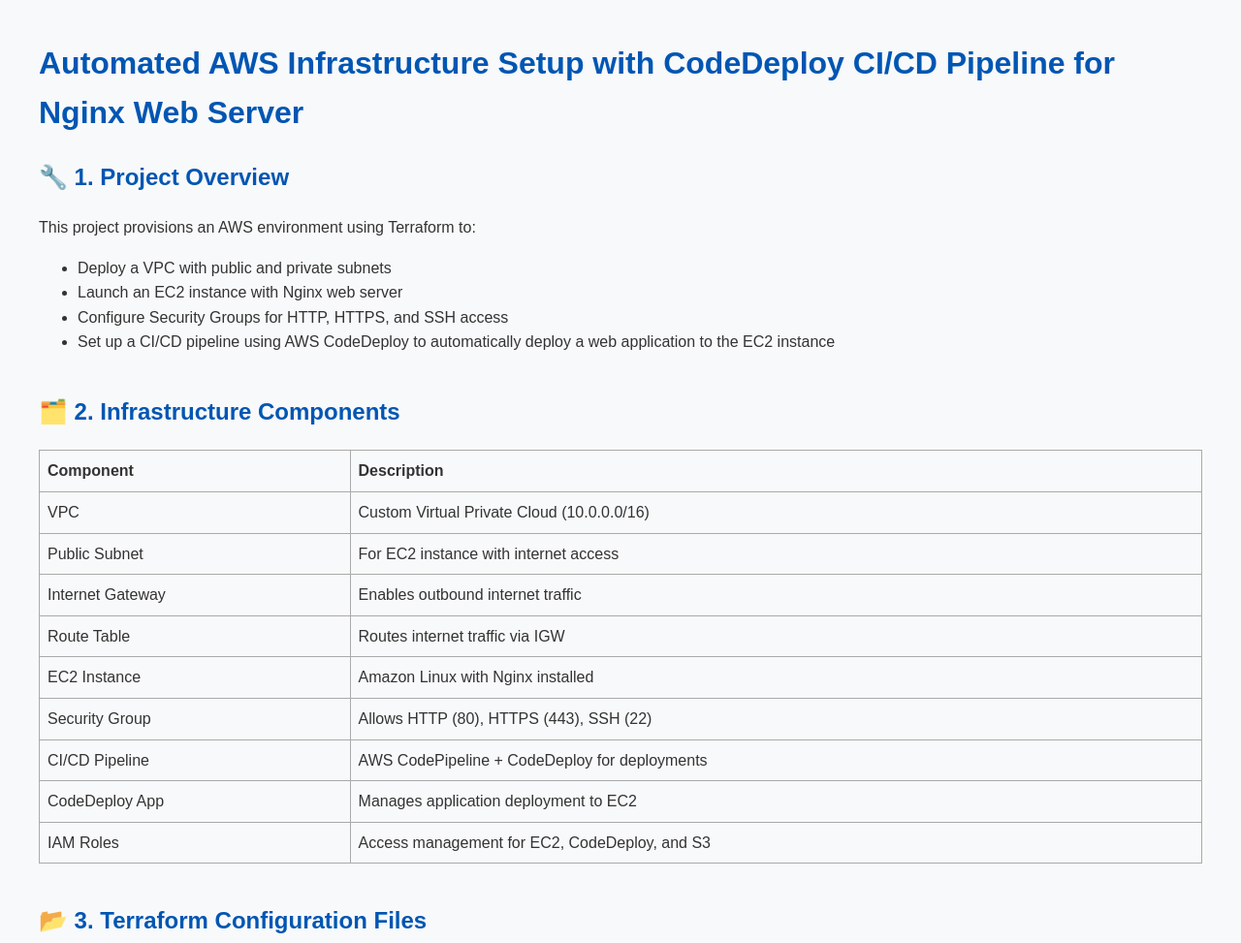
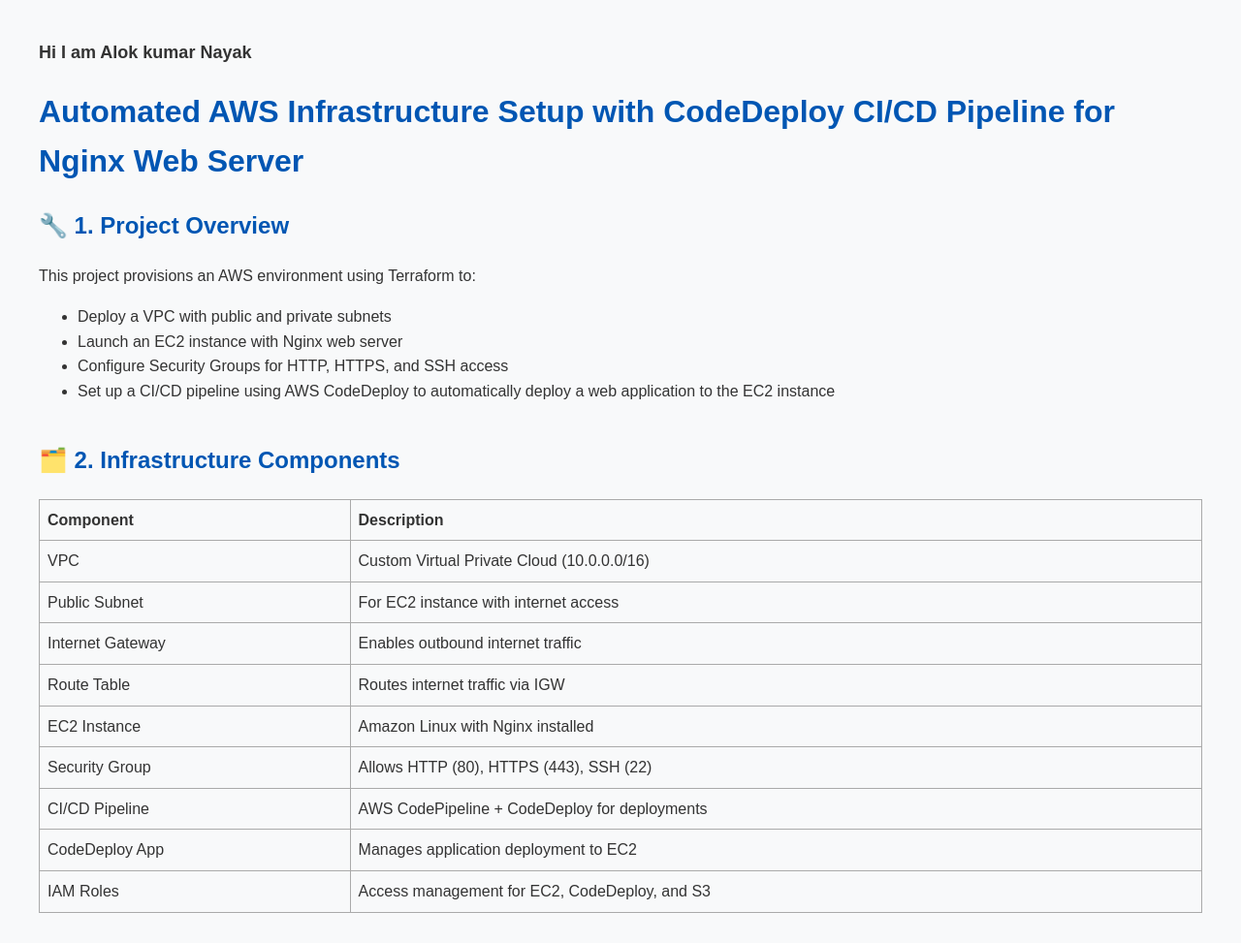
Before and after one commit to AlokKumarnayak21/cicd_pipeline_test, a plain HTML site: page index.html in a window 1280 px wide. Shown: the top 973 px of the page at 97% size. Drawn offline with Linux system fonts and the light colour scheme.

Commit message:
Update index.html

```diff
--- a/index.html
+++ b/index.html
@@ -35,9 +35,16 @@
     .checklist td {
       font-weight: bold;
     }
+    .intro {
+      font-size: 18px;
+      font-weight: bold;
+      margin-bottom: 20px;
+    }
   </style>
 </head>
 <body>
+
+  <p class="intro">Hi I am Alok kumar Nayak</p>
 
   <h1>Automated AWS Infrastructure Setup with CodeDeploy CI/CD Pipeline for Nginx Web Server</h1>
 
```
